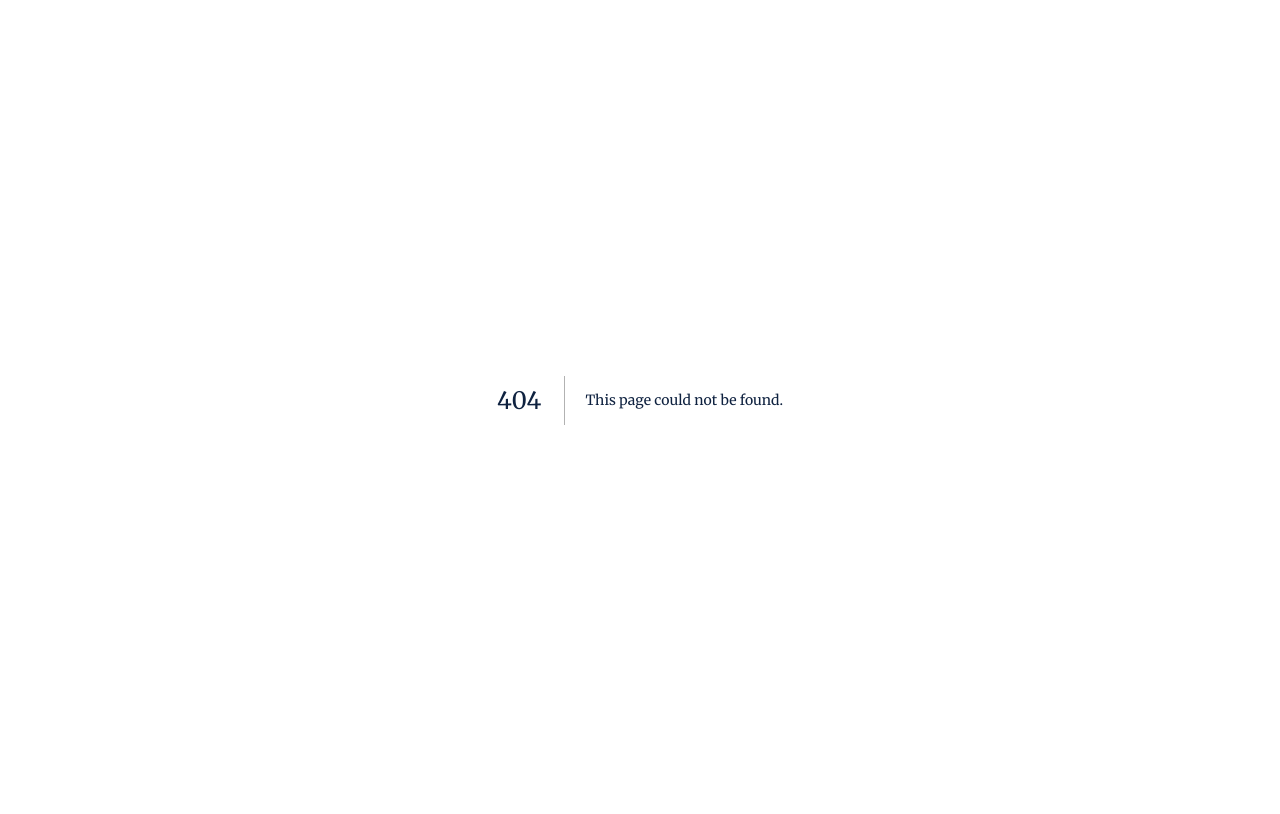
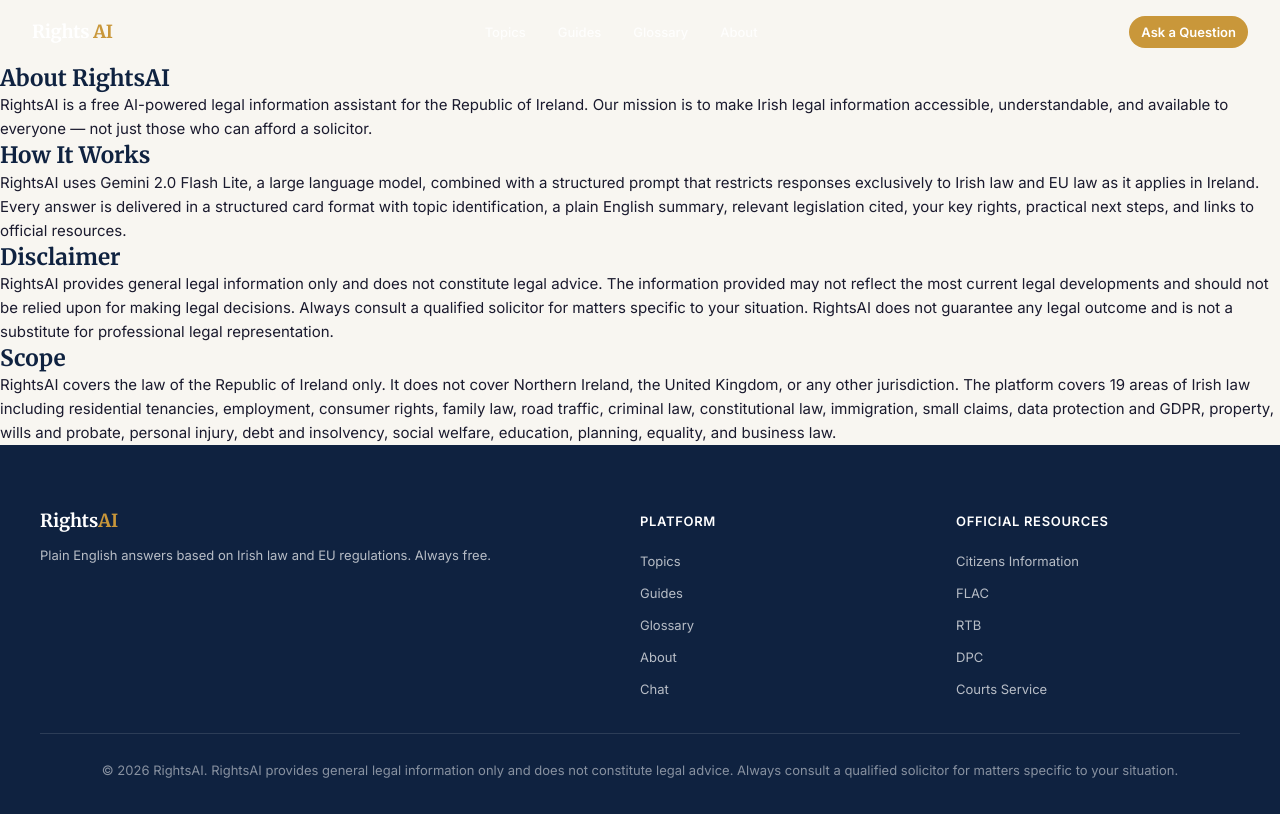
Before and after one commit to AndrianBarbulat/RightsAI, a Next.js app: page /about in a window 1280 px wide. Before the commit this address had no page. Built offline with nearby package versions, Linux system fonts and the light colour scheme.

Commit message:
build chat page shell with sidebar and main area layout

```diff
--- /dev/null
+++ b/pages/about.js
@@ -0,0 +1,44 @@
+import Head from 'next/head';
+import Navbar from '../components/layout/Navbar';
+import Footer from '../components/layout/Footer';
+
+export default function About() {
+  return (
+    <>
+      <Head>
+        <title>About — RightsAI</title>
+      </Head>
+      <Navbar />
+      <main className="page" style={{ paddingTop: 'var(--navbar-height)' }}>
+        <section className="page__section">
+          <h1 className="page__title">About RightsAI</h1>
+          <p className="page__text">
+            RightsAI is a free AI-powered legal information assistant for the Republic of Ireland. Our mission is to make Irish legal information accessible, understandable, and available to everyone — not just those who can afford a solicitor.
+          </p>
+        </section>
+
+        <section className="page__section">
+          <h2 className="page__heading">How It Works</h2>
+          <p className="page__text">
+            RightsAI uses Gemini 2.0 Flash Lite, a large language model, combined with a structured prompt that restricts responses exclusively to Irish law and EU law as it applies in Ireland. Every answer is delivered in a structured card format with topic identification, a plain English summary, relevant legislation cited, your key rights, practical next steps, and links to official resources.
+          </p>
+        </section>
+
+        <section className="page__section">
+          <h2 className="page__heading">Disclaimer</h2>
+          <p className="page__text">
+            RightsAI provides general legal information only and does not constitute legal advice. The information provided may not reflect the most current legal developments and should not be relied upon for making legal decisions. Always consult a qualified solicitor for matters specific to your situation. RightsAI does not guarantee any legal outcome and is not a substitute for professional legal representation.
+          </p>
+        </section>
+
+        <section className="page__section">
+          <h2 className="page__heading">Scope</h2>
+          <p className="page__text">
+            RightsAI covers the law of the Republic of Ireland only. It does not cover Northern Ireland, the United Kingdom, or any other jurisdiction. The platform covers 19 areas of Irish law including residential tenancies, employment, consumer rights, family law, road traffic, criminal law, constitutional law, immigration, small claims, data protection and GDPR, property, wills and probate, personal injury, debt and insolvency, social welfare, education, planning, equality, and business law.
+          </p>
+        </section>
+      </main>
+      <Footer />
+    </>
+  );
+}
```
Also changed, not shown: pages/chat.js (+4 -35 lines).
